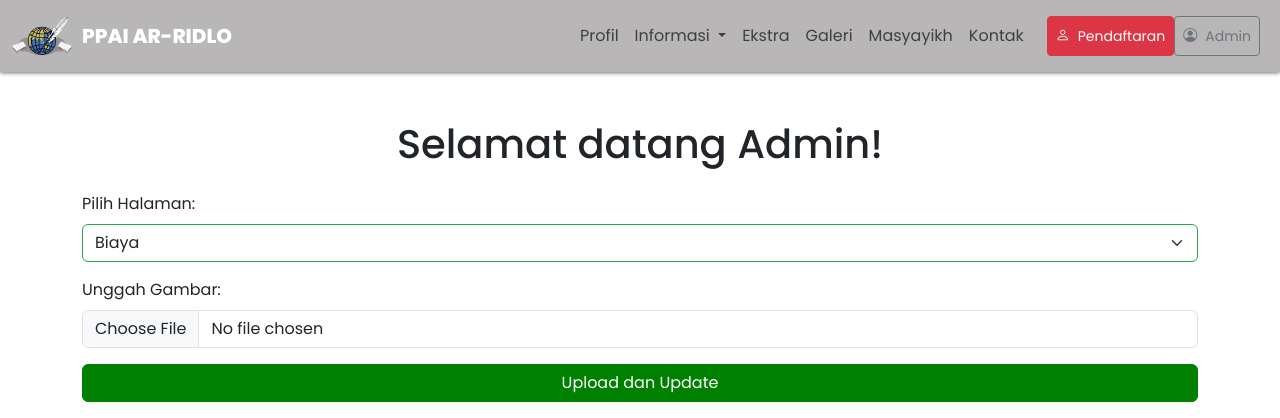
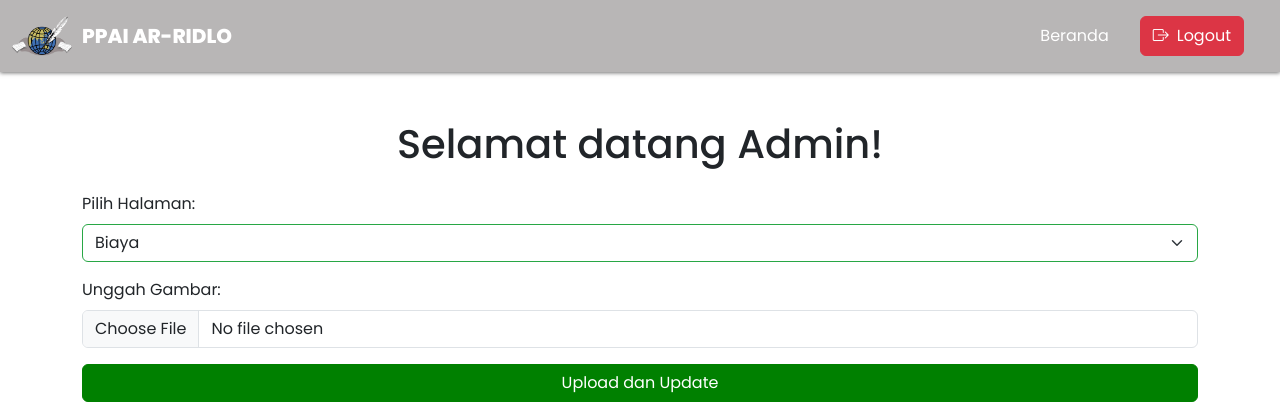
Before and after one commit to jabie393/WEB-PPAI-AR-RIDLO, a PHP site: page /page/admin.php in a window 1280 px wide. Shown: the top 418 px of the page. Run offline with PHP 8.4, Linux system fonts and the light colour scheme; the visitor is signed in with stand-in values (Sample User, id 1); some web fonts are replaced.

Commit message:
fix navbar admin

```diff
--- a/page/admin.php
+++ b/page/admin.php
@@ -47,14 +47,13 @@ if (isset($_SESSION['flash_message']) && isset($_SESSION['flash_message_type']))
 
 <body>
         <!-- Navbar -->
-    <nav class="navbar navbar-expand-lg sticky-top py-3 mynavbar">
+        <nav class="navbar navbar-expand-md sticky-top py-3 mynavbar">
         <div class="container d-flex justify-content-between align-items-center">
           <!-- Brand Logo dan Nama -->
           <div class="d-flex align-items-center">
             <img src="../assets/logo/logo.png" alt="Logo" style="height: 40px; margin-right: 10px;">
-          <a class="navbar-brand mb-0" href="home.html">PPAI AR-RIDLO</a>
+            <a class="navbar-brand mb-0 navtitle" href="home.html">PPAI AR-RIDLO</a>
           </div>
-
           <!-- Tombol Toggle -->
           <button class="navbar-toggler border-0" type="button" data-bs-toggle="offcanvas" data-bs-target="#offcanvasNavbar"
             aria-controls="offcanvasNavbar" aria-label="Toggle navigation">
@@ -68,32 +67,12 @@ if (isset($_SESSION['flash_message']) && isset($_SESSION['flash_message_type']))
               <button type="button" class="btn-close" data-bs-dismiss="offcanvas" aria-label="Close"></button>
             </div>
             <div class="offcanvas-body">
-          <div class="navbar-nav ms-auto">
-            <a class="nav-link" href="home.html#profil">Profil</a>
-            <li class="nav-item dropdown">
-              <a class="nav-link dropdown-toggle" href="#" id="navbarDropdownMenuLink" role="button" data-bs-toggle="dropdown" aria-expanded="false">
-                Informasi
-              </a>
-              <ul class="dropdown-menu" aria-labelledby="navbarDropdownMenuLink">
-                <li><a class="dropdown-item" href="biaya.html"><i class="bi bi-cash"></i> Biaya</a></li>
-                <li><a class="dropdown-item" href="info_pendaftaran.html"><i class="bi bi-person"></i> Info Pendaftaran</a></li>
-                <li><a class="dropdown-item" href="jadwal.html"><i class="bi bi-calendar"></i> Jadwal Kegiatan</a></li>
-                <li><a class="dropdown-item" href="peraturan.html"><i class="bi bi-bank"></i> Peraturan Pesantren</a></li>
+            <ul class="navbar-nav me-3 mb-2 mb-lg-0">
+              <a href="home.html" class="navlink">Beranda</a>
+            <a href="logout.php"class="btn d-flex justify-content-center align-items-center w-100 navbtn" type="button">
+              <i class="bi bi-box-arrow-right me-2"></i>
+                  Logout</a>
           </ul>
-            </li>
-            <a class="nav-link" href="home.html#ekstra">Ekstra</a>
-            <a class="nav-link" href="home.html#galeri">Galeri</a>
-            <a class="nav-link" href="home.html#masyayikh">Masyayikh</a>
-            <a class="nav-link" href="home.html#kontak">Kontak</a>
-            <a href="" class="btn btn-sm btn-outline-secondary d-flex justify-content-center align-items-center w-100 navbtn" type="button">
-              <i class="bi bi-person me-2"></i>
-              Pendaftaran
-            </a>
-            <a href="../page/admin.php"class="btn btn-sm btn-outline-secondary d-flex justify-content-center align-items-center w-100 adminbtn" type="button">
-              <i class="bi bi-person-circle me-2"></i>
-              Admin
-            </a>
-          </div>
             </div>
           </div>
       </nav>
```
Lines whose indentation alone changed are shown as unchanged.
